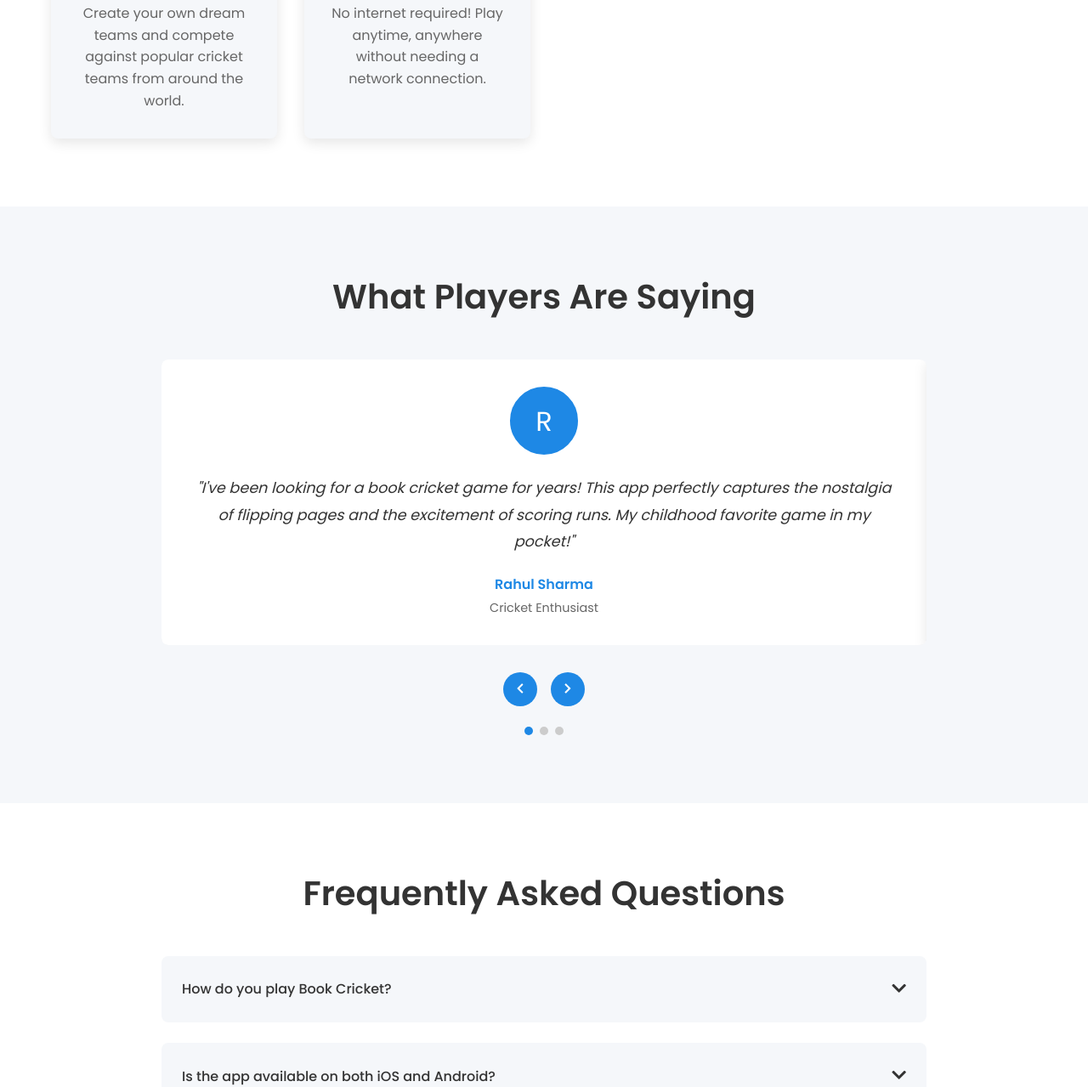
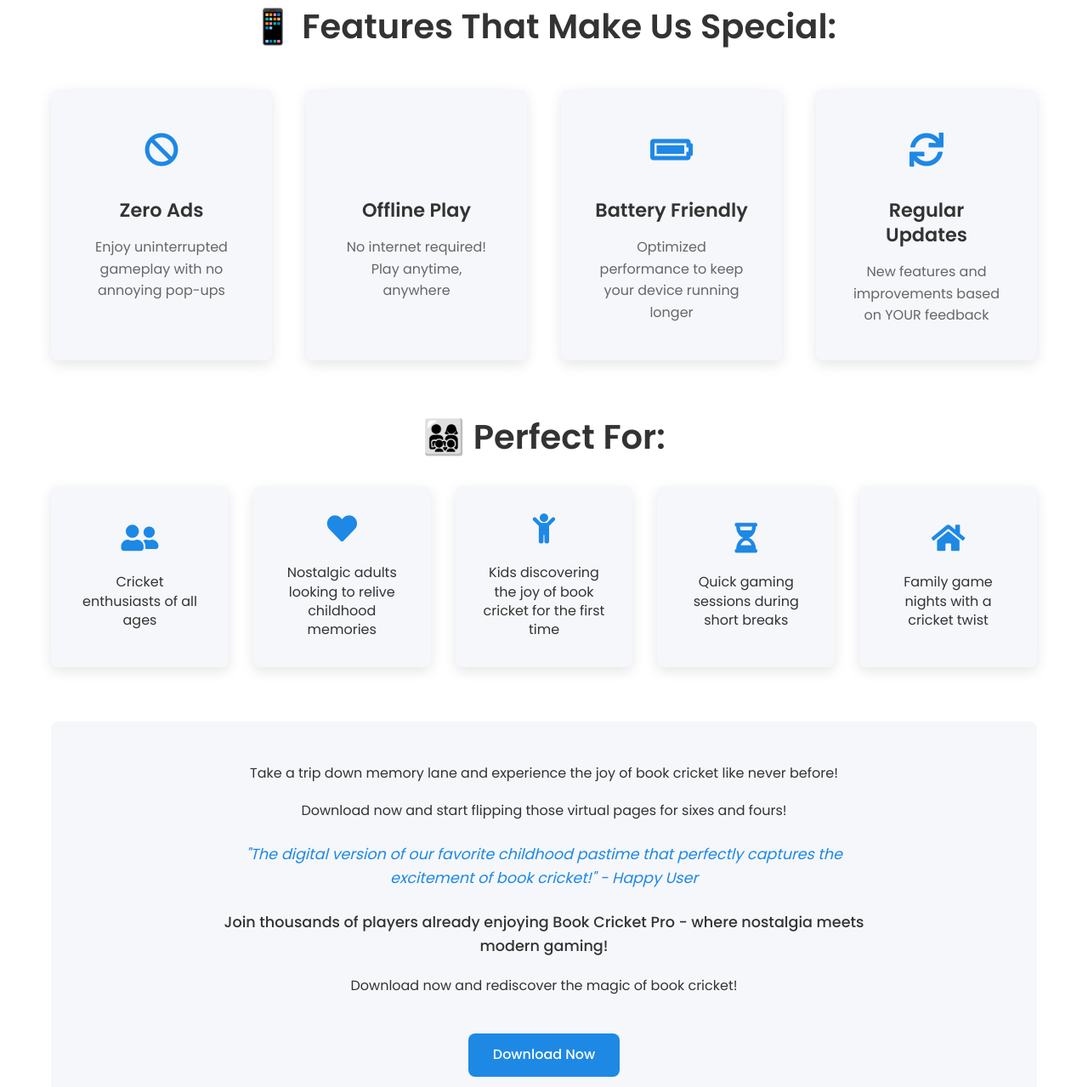
Before and after one commit to AbhinavSantoshi/BookCricketAppWebsite, a plain HTML site: page index.html in a window 1280 px wide. Shown: the part 1521-2800 px from the top of the page at 85% size. Drawn offline with Linux system fonts and the light colour scheme.

Commit message:
Formating Improvements

```diff
--- a/css/style.css
+++ b/css/style.css
@@ -230,15 +230,24 @@ nav ul li a.active {
     margin-bottom: 3rem;
 }
 
+.features-intro {
+    margin-bottom: 3rem;
+    text-align: center;
+    max-width: 800px;
+    margin-left: auto;
+    margin-right: auto;
+}
+
 .feature-grid {
     display: grid;
     grid-template-columns: repeat(auto-fit, minmax(250px, 1fr));
-    gap: 2rem;
+    gap: 2.5rem; /* Increased gap from 2rem to 2.5rem */
+    margin-bottom: 4rem; /* Added margin-bottom for better separation between sections */
 }
 
 .feature-card {
     background-color: var(--bg-light);
-    padding: 2rem;
+    padding: 2.5rem; /* Increased padding from 2rem to 2.5rem */
     border-radius: var(--border-radius);
     box-shadow: var(--shadow);
     transition: transform 0.3s;
@@ -246,6 +255,10 @@ nav ul li a.active {
     opacity: 0;
     transform: translateY(20px);
     transition: opacity 0.5s, transform 0.5s;
+    height: 100%; /* Ensure all cards have the same height */
+    display: flex;
+    flex-direction: column;
+    justify-content: flex-start;
 }
 
 .feature-card.visible {
@@ -266,6 +279,76 @@ nav ul li a.active {
 
 .feature-card p {
     color: var(--text-light);
+}
+
+/* Audience section styles */
+.audience-title {
+    margin-top: 1rem;
+    margin-bottom: 2rem !important;
+}
+
+.audience-grid {
+    display: grid;
+    grid-template-columns: repeat(auto-fit, minmax(200px, 1fr));
+    gap: 1.8rem; /* Increased from default */
+    margin-bottom: 4rem; /* Added bottom margin for better separation */
+}
+
+.audience-card {
+    background-color: var(--bg-light);
+    padding: 2rem;
+    border-radius: var(--border-radius);
+    box-shadow: var(--shadow);
+    text-align: center;
+    display: flex;
+    flex-direction: column;
+    align-items: center;
+    justify-content: center;
+    min-height: 150px; /* Set minimum height */
+}
+
+.audience-card i {
+    font-size: 2.2rem;
+    color: var(--primary-color);
+    margin-bottom: 1.5rem;
+}
+
+.audience-card p {
+    color: var(--text-color);
+    line-height: 1.4;
+}
+
+/* Features CTA section styling */
+.features-cta {
+    background-color: var(--bg-light);
+    padding: 3rem;
+    border-radius: var(--border-radius);
+    text-align: center;
+    margin-top: 2rem;
+}
+
+.features-cta p {
+    margin-bottom: 1.2rem;
+    max-width: 800px;
+    margin-left: auto;
+    margin-right: auto;
+}
+
+.cta-text {
+    font-style: italic;
+    color: var(--primary-color);
+    font-size: 1.1rem;
+    margin: 1.5rem auto;
+}
+
+.cta-join {
+    font-weight: 500;
+    font-size: 1.1rem;
+    margin: 1.5rem auto;
+}
+
+.features-cta .btn {
+    margin-top: 1.5rem;
 }
 
 /* Privacy Policy Section */
--- a/index.html
+++ b/index.html
@@ -34,8 +34,8 @@
     <section class="hero">
         <div class="container">
             <div class="hero-content fade-in">
-                <h1>Play Cricket Anywhere, Anytime</h1>
-                <p>Book Cricket Pro brings the nostalgic paper cricket game to your smartphone. Flip pages, score runs, and experience the thrill of cricket in a whole new way!</p>
+                <h1>Play Book Cricket - The Ultimate Nostalgic Experience!</h1>
+                <p>Remember flipping through textbook pages during school breaks? Book Cricket brings that cherished childhood game to life in a stunning digital format!</p>
                 <div class="hero-buttons">
                     <a href="#" class="btn btn-primary">Download Now</a>
                     <a href="#features" class="btn btn-secondary">Learn More</a>
@@ -57,50 +57,90 @@
 
     <section class="features" id="features">
         <div class="container">
-            <h2>App Features</h2>
+            <h2>🏏 What is Book Cricket?</h2>
+            <p class="features-intro">For the uninitiated, book cricket is that magical game we all played as kids - flip a book page, look at the last digit, and score runs! It's simple, it's addictive, and now it's on your smartphone!</p>
+
+            <h2>🎮 Game Features:</h2>
             <div class="feature-grid">
                 <div class="feature-card">
                     <div class="feature-icon">
-                        <i class="fas fa-gamepad"></i>
+                        <i class="fas fa-book-open"></i>
                     </div>
-                    <h3>Classic Gameplay</h3>
-                    <p>Experience the nostalgic book cricket game with realistic page-flipping mechanics.</p>
+                    <h3>Classic Mode</h3>
+                    <p>Traditional book cricket with authentic page-flip animations and sounds</p>
                 </div>
                 <div class="feature-card">
                     <div class="feature-icon">
-                        <i class="fas fa-trophy"></i>
+                        <i class="fas fa-paint-brush"></i>
                     </div>
-                    <h3>Multiple Game Modes</h3>
-                    <p>Play quick matches, tournaments, or create custom challenges with your own rules.</p>
+                    <h3>Vibrant Graphics</h3>
+                    <p>Beautiful visual design that captures the essence of cricket</p>
+                </div>
+            </div>
+
+            <h2>📱 Features That Make Us Special:</h2>
+            <div class="feature-grid">
+                <div class="feature-card">
+                    <div class="feature-icon">
+                        <i class="fas fa-ban"></i>
+                    </div>
+                    <h3>Zero Ads</h3>
+                    <p>Enjoy uninterrupted gameplay with no annoying pop-ups</p>
                 </div>
                 <div class="feature-card">
                     <div class="feature-icon">
-                        <i class="fas fa-chart-line"></i>
+                        <i class="fas fa-wifi-slash"></i>
                     </div>
-                    <h3>Statistics Tracking</h3>
-                    <p>Track your performance with detailed statistics stored locally on your device.</p>
+                    <h3>Offline Play</h3>
+                    <p>No internet required! Play anytime, anywhere</p>
                 </div>
                 <div class="feature-card">
                     <div class="feature-icon">
-                        <i class="fas fa-shield-alt"></i>
+                        <i class="fas fa-battery-full"></i>
                     </div>
-                    <h3>Privacy Focused</h3>
-                    <p>Enjoy the game with complete privacy. We don't collect your personal information.</p>
+                    <h3>Battery Friendly</h3>
+                    <p>Optimized performance to keep your device running longer</p>
                 </div>
                 <div class="feature-card">
                     <div class="feature-icon">
-                        <i class="fas fa-palette"></i>
+                        <i class="fas fa-sync"></i>
                     </div>
-                    <h3>Custom Teams</h3>
-                    <p>Create your own dream teams and compete against popular cricket teams from around the world.</p>
+                    <h3>Regular Updates</h3>
+                    <p>New features and improvements based on YOUR feedback</p>
                 </div>
-                <div class="feature-card">
-                    <div class="feature-icon">
-                        <i class="fas fa-mobile-alt"></i>
-                    </div>
-                    <h3>Offline Play</h3>
-                    <p>No internet required! Play anytime, anywhere without needing a network connection.</p>
+            </div>
+
+            <h2 class="audience-title">👨‍👩‍👧‍👦 Perfect For:</h2>
+            <div class="audience-grid">
+                <div class="audience-card">
+                    <i class="fas fa-user-friends"></i>
+                    <p>Cricket enthusiasts of all ages</p>
                 </div>
+                <div class="audience-card">
+                    <i class="fas fa-heart"></i>
+                    <p>Nostalgic adults looking to relive childhood memories</p>
+                </div>
+                <div class="audience-card">
+                    <i class="fas fa-child"></i>
+                    <p>Kids discovering the joy of book cricket for the first time</p>
+                </div>
+                <div class="audience-card">
+                    <i class="fas fa-hourglass-half"></i>
+                    <p>Quick gaming sessions during short breaks</p>
+                </div>
+                <div class="audience-card">
+                    <i class="fas fa-home"></i>
+                    <p>Family game nights with a cricket twist</p>
+                </div>
+            </div>
+
+            <div class="features-cta">
+                <p>Take a trip down memory lane and experience the joy of book cricket like never before!</p>
+                <p>Download now and start flipping those virtual pages for sixes and fours!</p>
+                <p class="cta-text">"The digital version of our favorite childhood pastime that perfectly captures the excitement of book cricket!" - Happy User</p>
+                <p class="cta-join">Join thousands of players already enjoying Book Cricket Pro - where nostalgia meets modern gaming!</p>
+                <p>Download now and rediscover the magic of book cricket!</p>
+                <a href="#" class="btn btn-primary">Download Now</a>
             </div>
         </div>
     </section>
@@ -172,25 +212,25 @@
                         <span class="faq-toggle"><i class="fas fa-chevron-down"></i></span>
                     </div>
                     <div class="faq-answer">
-                        <p>Not at all! Book Cricket Pro works completely offline. Once you've downloaded the app, you can play anytime, anywhere without needing an internet connection.</p>
+                        <p>Not at all! Book Cricket Pro works completely offline. Once you've downloaded the app, you can play anytime, anywhere without needing an internet connection. This makes it perfect for travel, subway commutes, or anywhere with spotty service.</p>
                     </div>
                 </div>
                 <div class="faq-item">
                     <div class="faq-question">
-                        Can I create my own custom teams?
+                        Does the app have ads?
                         <span class="faq-toggle"><i class="fas fa-chevron-down"></i></span>
                     </div>
                     <div class="faq-answer">
-                        <p>Absolutely! The app allows you to create custom teams with player names of your choice. You can also customize player attributes in the premium version of the app.</p>
+                        <p>Book Cricket Pro is completely ad-free! We believe in providing a clean, uninterrupted gaming experience without annoying pop-ups or advertisements. This is one of our core features that players love about our app.</p>
                     </div>
                 </div>
                 <div class="faq-item">
                     <div class="faq-question">
-                        Is there a multiplayer mode?
+                        Will the app drain my battery quickly?
                         <span class="faq-toggle"><i class="fas fa-chevron-down"></i></span>
                     </div>
                     <div class="faq-answer">
-                        <p>Yes, you can play with friends on the same device by taking turns. We're also working on an online multiplayer feature that will be available in a future update!</p>
+                        <p>No, we've optimized Book Cricket Pro to be extremely battery-friendly. The app is designed to consume minimal resources so you can enjoy extended gaming sessions without worrying about your battery life.</p>
                     </div>
                 </div>
             </div>
```
Also changed, not shown: privacy-policy.html (+4 -1 lines).
